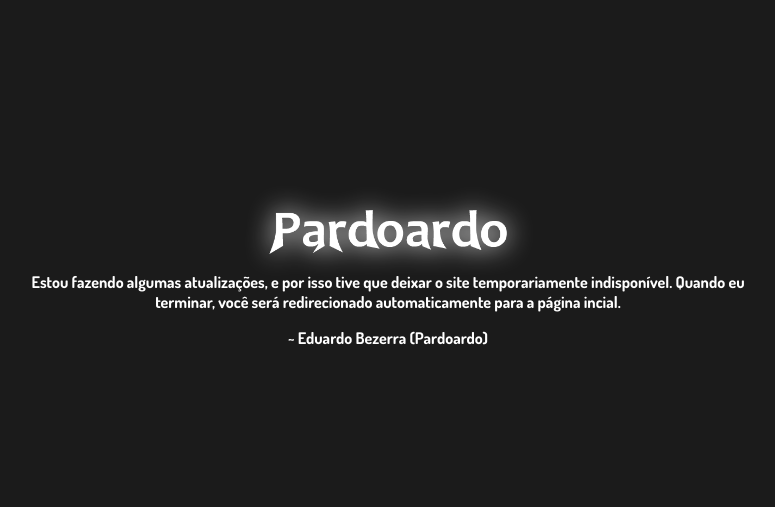
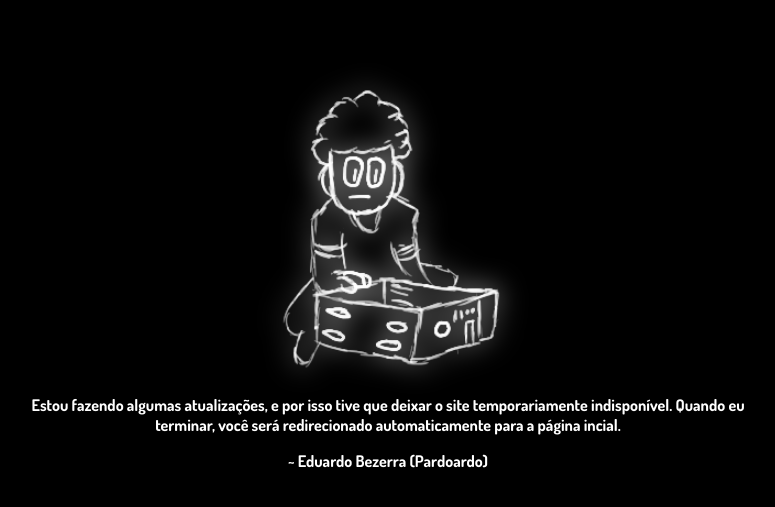
Before and after one commit to Pardoardo/Eduardo-s-Website, a Node server app: template server/pages/manutencao.ejs in a window 1280 px wide. Shown: the top 507 px of the page, without its empty margins (252-1027 px from the left). Run offline with Node 20, Linux system fonts and the light colour scheme; the template is opened without the code that fills it, so the values that code supplies are empty.

Commit message:
Atualizando a página de manutenção.

```diff
--- a/public/css/sleeping.css
+++ b/public/css/sleeping.css
@@ -7,7 +7,7 @@
 
 html, body{
     overflow: hidden;
-    background-color: rgb(27, 27, 27);
+    background-color: rgb(0, 0, 0);
     padding: 0;
     margin: 0;
     border: 0;
@@ -21,7 +21,7 @@ html, body{
     font-family: "Dosis", Helvetica, Arial, Verdana, sans-serif;
     text-align: center;
     width: 56%;
-    margin-top: 15%;
+    margin-top: 5%;
 }
 
 .maintenance-content img{
@@ -29,11 +29,3 @@ html, body{
    transform: scale(1.1);
    filter: drop-shadow(0 0 0.75rem rgb(255, 255, 255));
 }
-
-.random{
-    margin-top: -10%;
-    height: 122%;
-    width: 100%;
-    background-color: rgba(0, 0, 0, 0.037);
-    position: absolute;
-}
--- a/server/pages/manutencao.ejs
+++ b/server/pages/manutencao.ejs
@@ -11,7 +11,7 @@
 
 <body>
     <div class="maintenance-content">
-        <img draggable="false" src="assets/img/pardoardo_white.png" height="40">
+        <img draggable="false" src="assets/img/maintenance_sticker.png" class="sticker">
         <b><p>Estou fazendo algumas atualizações, e por isso tive que deixar o site temporariamente indisponível. Quando eu terminar, você será redirecionado automaticamente para a página incial.</p></b>
         <b><p>~ Eduardo Bezerra (Pardoardo)</p></b>
     </div>
```
Also changed, not shown: public/img/maintenance_sticker.png (added).
